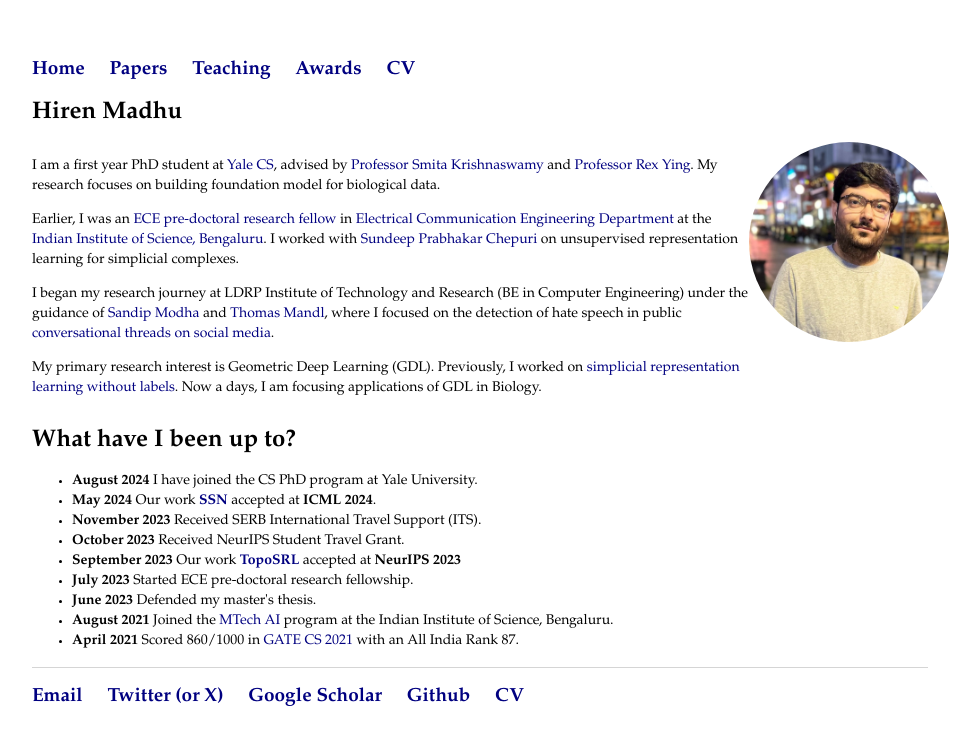
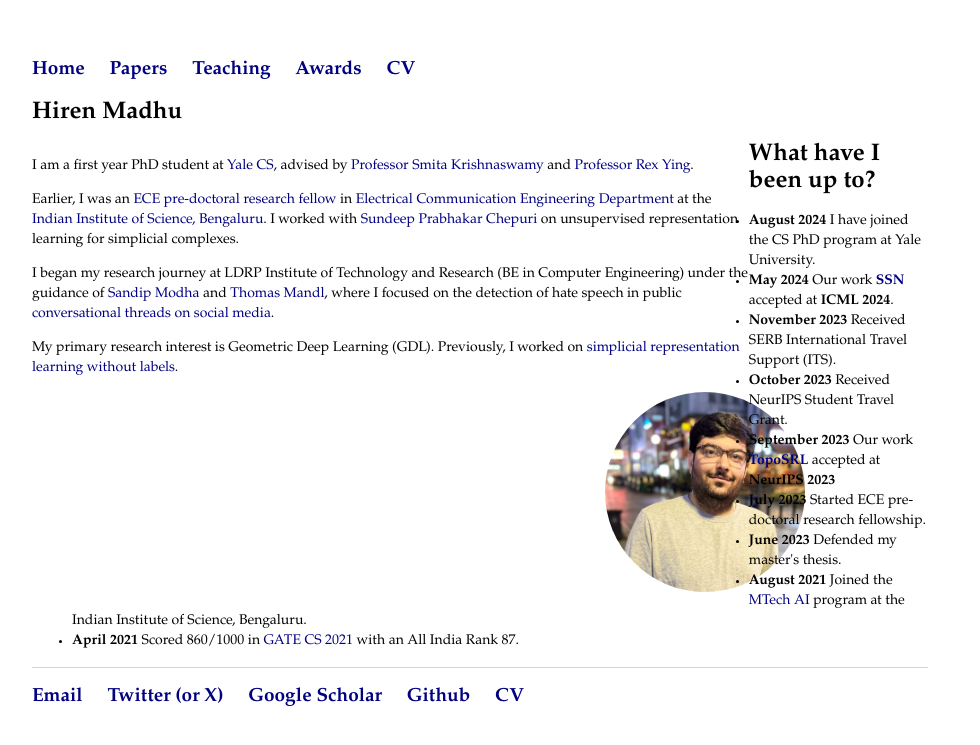
Before and after one commit to HirenMadhu/hirenmadhu.github.io, a Jekyll site: the page built from index.html, in a window 1280 px wide. Shown: the top 745 px of the page, without its empty margins (160-1140 px from the left). Built offline with Jekyll 4.4.1, drawn with Linux system fonts in a browser that asks for light colours.

Commit message:
Updated CV

```diff
--- a/index.html
+++ b/index.html
@@ -5,11 +5,10 @@
 <div>
     <h1> Hiren Madhu</h1>
     <div class="blurb" style="width: 80%; float:left; flex:1">
-    <p> I am a first year PhD student at <a href="https://cpsc.yale.edu/">Yale CS</a>, advised by <a href="https://krishnaswamylab.org/">Professor Smita Krishnaswamy</a> and <a href="https://www.cs.yale.edu/homes/ying-rex/">Professor Rex Ying</a>. My research focuses on building foundation model for biological data.</p>
+    <p> I am a first year PhD student at <a href="https://cpsc.yale.edu/">Yale CS</a>, advised by <a href="https://krishnaswamylab.org/">Professor Smita Krishnaswamy</a> and <a href="https://www.cs.yale.edu/homes/ying-rex/">Professor Rex Ying</a>.
     <p> Earlier, I was an <a href="https://ece.iisc.ac.in/~ecepredoc/index.html">ECE pre-doctoral research fellow</a> in <a href="https://ece.iisc.ac.in/">Electrical Communication Engineering Department</a> at the <a href="https://iisc.ac.in/">Indian Institute of Science, Bengaluru</a>. I worked with <a href="https://ece.iisc.ac.in/~spchepuri/">Sundeep Prabhakar Chepuri</a> on unsupervised representation learning for simplicial complexes.
     <p> I began my research journey at LDRP Institute of Technology and Research (BE in Computer Engineering) under the guidance of <a href="https://scholar.google.com/citations?user=J0lkcsQAAAAJ">Sandip Modha</a> and <a href="https://www.uni-hildesheim.de/fb3/institute/iwist/mitglieder/mandl/">Thomas Mandl</a>, where I focused on the detection of hate speech in public <a href="https://www.sciencedirect.com/science/article/abs/pii/S0957417422023600">conversational threads on social media</a>.
-    <p> My primary research interest is Geometric Deep Learning (GDL). Previously, I worked on <a href="https://neurips.cc/virtual/2023/poster/72124">simplicial representation</a> <a href="https://icml.cc/virtual/2024/poster/32736"> learning without labels</a>. Now a days, I am focusing applications of GDL in Biology.
-    </div>
+    <p> My primary research interest is Geometric Deep Learning (GDL). Previously, I worked on <a href="https://neurips.cc/virtual/2023/poster/72124">simplicial representation</a> <a href="https://icml.cc/virtual/2024/poster/32736"> learning without labels</a>.
         <div class="blurb" style="width: 20%; float:right">
             <img src="hiren 1.jpeg" alt="Self picture" style="width:200px;height:200px; border-radius: 50%;">
         </div>
```
Also changed, not shown: 2 other files.
